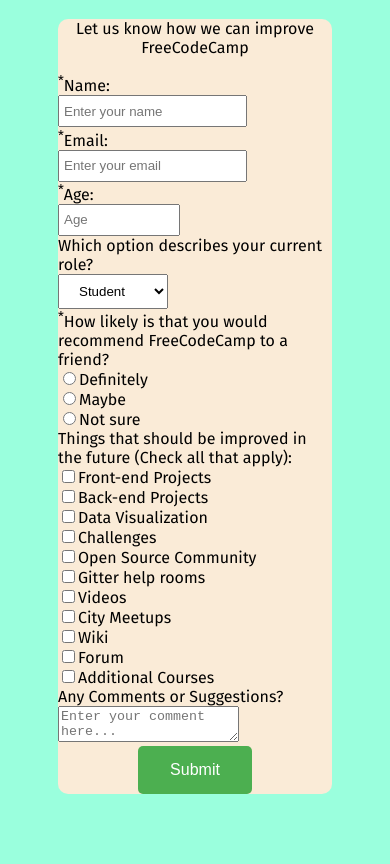
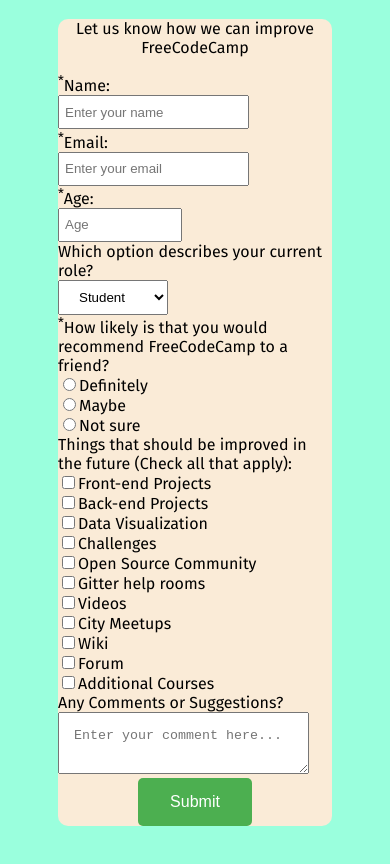
Before and after one commit to wolejnr/survey_form, a plain HTML site: page index.html in a window 390 px wide. Shown: the part 100-964 px from the top of the page. Before the commit the page ends 942 px from the top, so only its background shows below. Drawn offline with Linux system fonts and the light colour scheme.

Commit message:
Responsiveness improvements
Further commits on improving responsiveness

```diff
--- a/style.css
+++ b/style.css
@@ -31,23 +31,28 @@
 
 input[type=text] {
     height: 20px;
-    padding: 4px;
+    padding: 5px;
 }
 
 input[type=email] {
     height: 20px;
-    padding: 4px;
+    padding: 5px;
 }
 
 input[type=number] {
     width: 40%;
     height: 20px;
-    padding: 4px;
+    padding: 5px;
 }
 
 #dropdown {
     padding: 8px 16px;
     width: 40%;
+}
+
+textarea {
+    width: 80%;
+    padding: 15px;
 }
 
 button {
```
